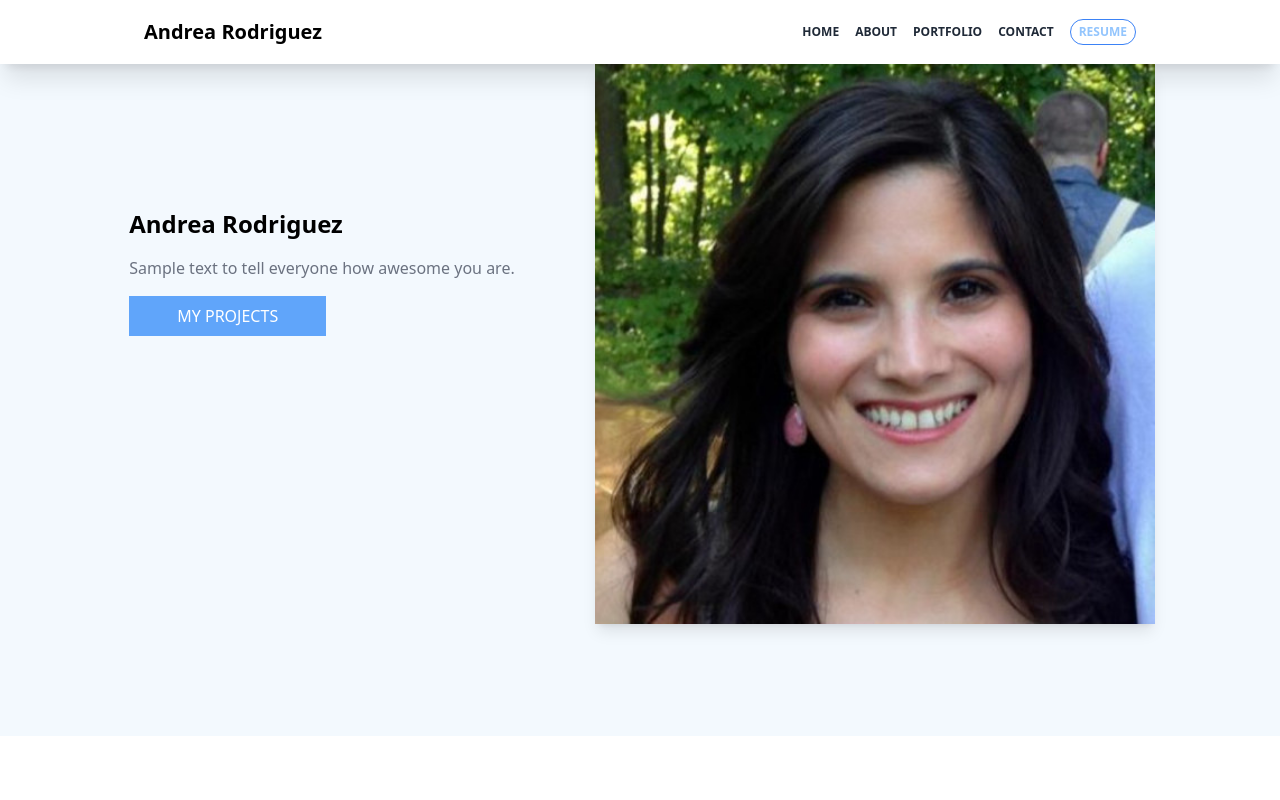
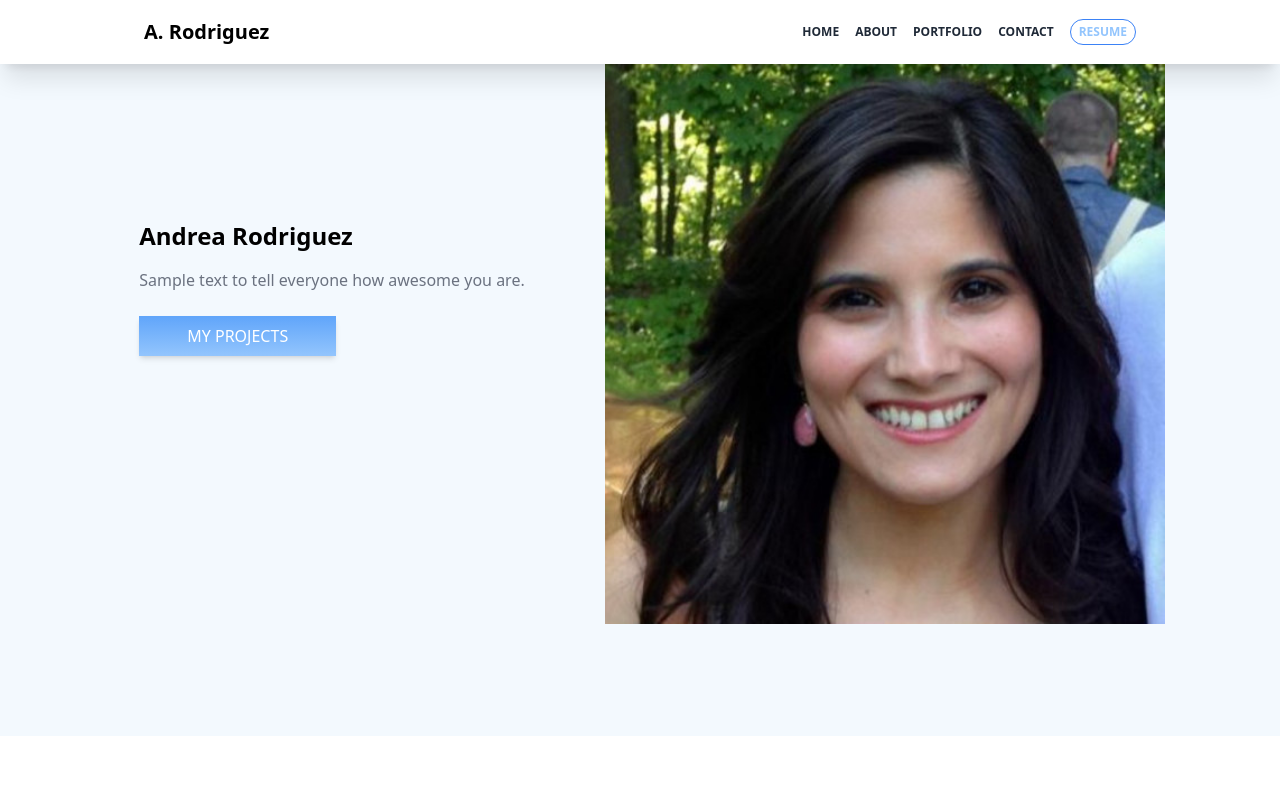
Before and after one commit to rreay724/andreas-website, a Next.js app: page / in a window 1280 px wide. Shown: the top 800 px of the page. Built offline with nearby package versions, Linux system fonts and the light colour scheme.

Commit message:
button styling

```diff
--- a/components/Header.js
+++ b/components/Header.js
@@ -7,7 +7,7 @@ function Header() {
   const [showSidebar, setShowSidebar] = useState(false);
   return (
     <div className="min-w-screen flex flex-grow h-16 shadow-xl  items-center bg-white">
-      <h2 className="text-xl font-semibold ml-5 lg:ml-36">Andrea Rodriguez</h2>
+      <h2 className="text-xl font-semibold ml-5 lg:ml-36">A. Rodriguez</h2>
       <div className="text-xs space-x-4 font-semibold absolute right-36 items-center text-gray-800 hidden lg:inline-flex">
         <p
           className="cursor-pointer hover:text-blue-300 transition transform duration-300 ease-in-out"
--- a/components/Main.js
+++ b/components/Main.js
@@ -9,23 +9,21 @@ import { RiTwitterLine, RiMicrosoftLine } from "react-icons/ri";
 function Profile() {
   return (
     <div className="min-w-scren">
-      <div className="md:flex lg:h-[42rem] bg-[#f3f9fe] justify-center">
+      <div className="md:flex lg:h-[42rem] bg-[#f3f9fe] justify-center pl-5 md:pl-none pb-10 lg:pb-0">
         <div className="space-y-2 md:space-y-4 ml-1 mr-10 lg:mr-20 items-center lg:mt-36">
-          <h2 className="hidden lg:inline-block text-2xl font-semibold">
-            Andrea Rodriguez
-          </h2>
+          <h2 className="pt-3 text-2xl font-semibold">Andrea Rodriguez</h2>
           <p className="text-gray-500">
             Sample text to tell everyone how awesome you are.
           </p>
-          <div className="pb-2">
-            <button className="border bg-blue-400 px-12 py-2 border-none text-white hover:shadow-xl transition transform duration-300 ease-in-out">
+          <div className="py-4 lg:py-2">
+            <button className="border bg-gradient-to-b from-blue-400 to-blue-300 shadow-md px-3 xs:px-8 lg:px-12 py-2 border-none text-white hover:shadow-xl transition transform duration-300 ease-in-out">
               MY PROJECTS
             </button>
           </div>
         </div>
         <img
           src="/profile_pic.jpeg"
-          className="w-[20rem] h-[20rem] md:w-[35rem] md:h-[35rem] shadow-lg"
+          className="w-[20rem] h-[20rem] md:w-[35rem] md:h-[35rem]"
           alt=""
         />
       </div>
@@ -50,7 +48,7 @@ function Profile() {
             </p>
           </div>
           <div className="mt-2">
-            <button className="mt-5 border bg-blue-400 px-12 py-2 border-none text-white hover:shadow-xl transition transform duration-300 ease-in-out">
+            <button className="bg-gradient-to-b from-blue-400 to-blue-300 shadow-md mt-5 border bg-blue-400 px-12 py-2 border-none text-white hover:shadow-xl transition transform duration-300 ease-in-out">
               ABOUT ME
             </button>
           </div>
```
